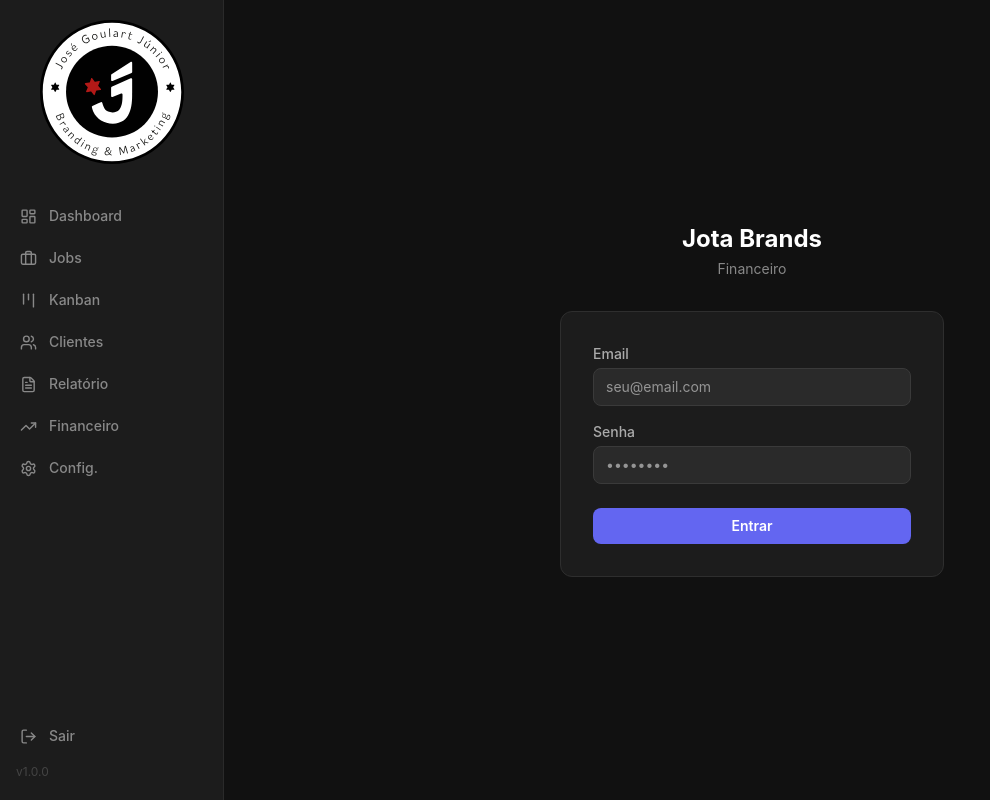
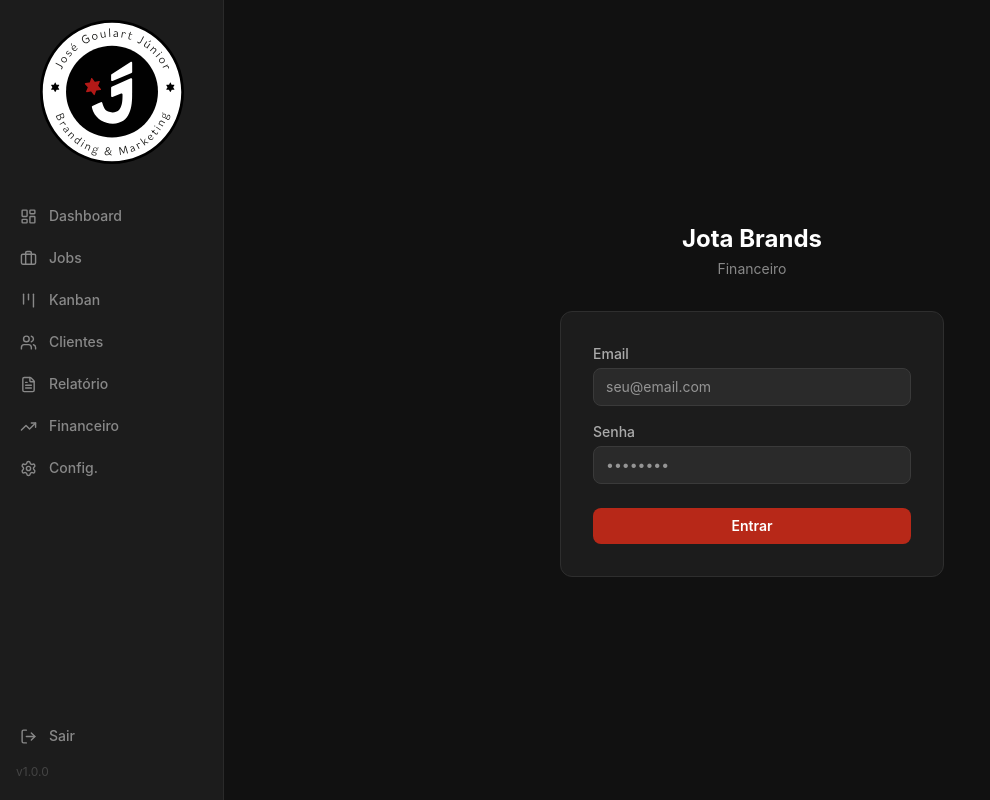
Before and after one commit to josegoulartjr/jota_brands_app, a Next.js app: page /login in a window 1280 px wide. Shown: the whole page, without its empty margins (0-990 px from the left). Built offline with nearby package versions, Linux system fonts and the light colour scheme; no server answers.

Commit message:
fix: corrigir cor do botão de login para paleta do app

```diff
--- a/src/app/login/page.tsx
+++ b/src/app/login/page.tsx
@@ -73,7 +73,7 @@
             type="submit"
             disabled={loading}
             className="mt-2 rounded-lg py-2 text-sm font-semibold text-white transition-opacity disabled:opacity-50"
-            style={{ backgroundColor: '#6366f1' }}
+            style={{ backgroundColor: '#B72818' }}
           >
             {loading ? 'Entrando...' : 'Entrar'}
           </button>
```
